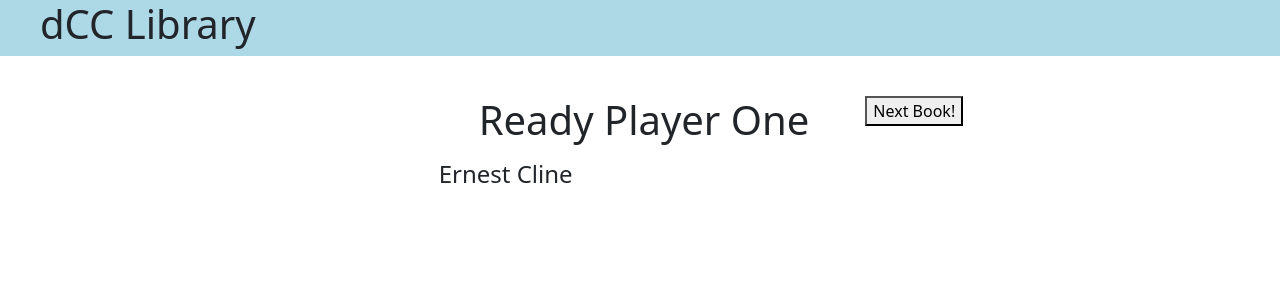
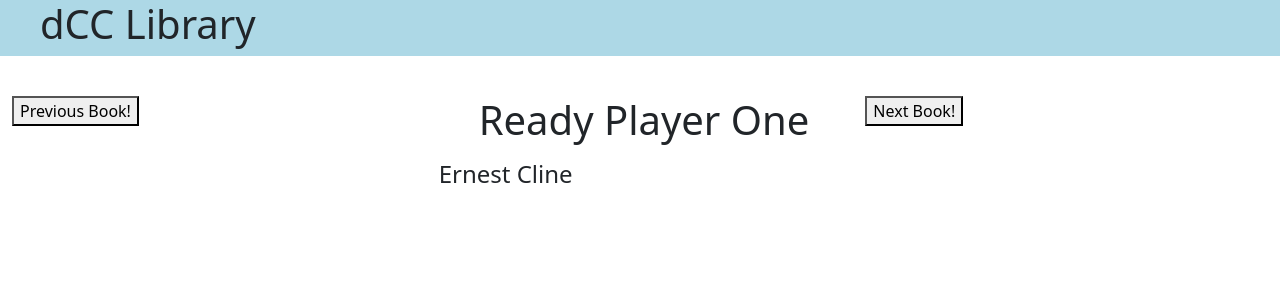
Before and after one commit to Howie21/DCCLib_Tutorial, a React (Create React App) app: page / in a window 1280 px wide. Shown: the top 300 px of the page. Built offline with nearby package versions, Linux system fonts and the light colour scheme.

Commit message:
Completion of navigation functionality to proceed and desend throught the books list at the home page

```diff
--- a/src/components/App.jsx
+++ b/src/components/App.jsx
@@ -28,13 +28,24 @@
         });
     }
 
+    goToPreviousBook = () => {
+        let tempBookNumber = this.state.bookNumber;
+        tempBookNumber--;
+        if(tempBookNumber < 0){
+            tempBookNumber = this.books.length - 1;
+        }
+        this.setState({
+            bookNumber: tempBookNumber
+        });
+    }
+
     render(){
         return (
             <div className="container-fluid">
                 <TitleBar />
                 <div className="row">
                     <div className="col-md-4">
-                    { /* Button here */}
+                    <button onClick={this.goToPreviousBook}>Previous Book!</button>
                     </div>
                     <div className="col-md-4">
                         <h1>{this.books[this.state.bookNumber].title}</h1>
```
